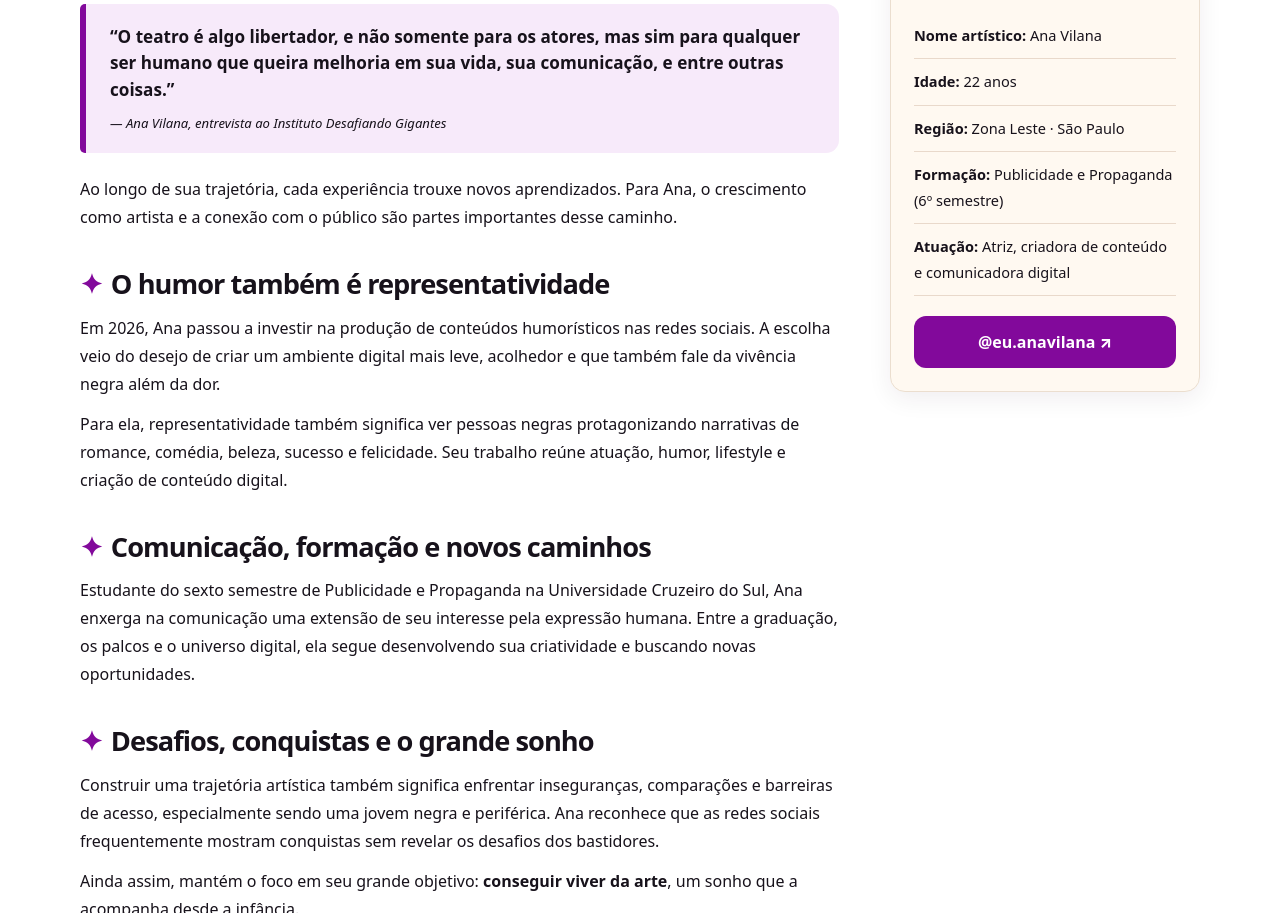
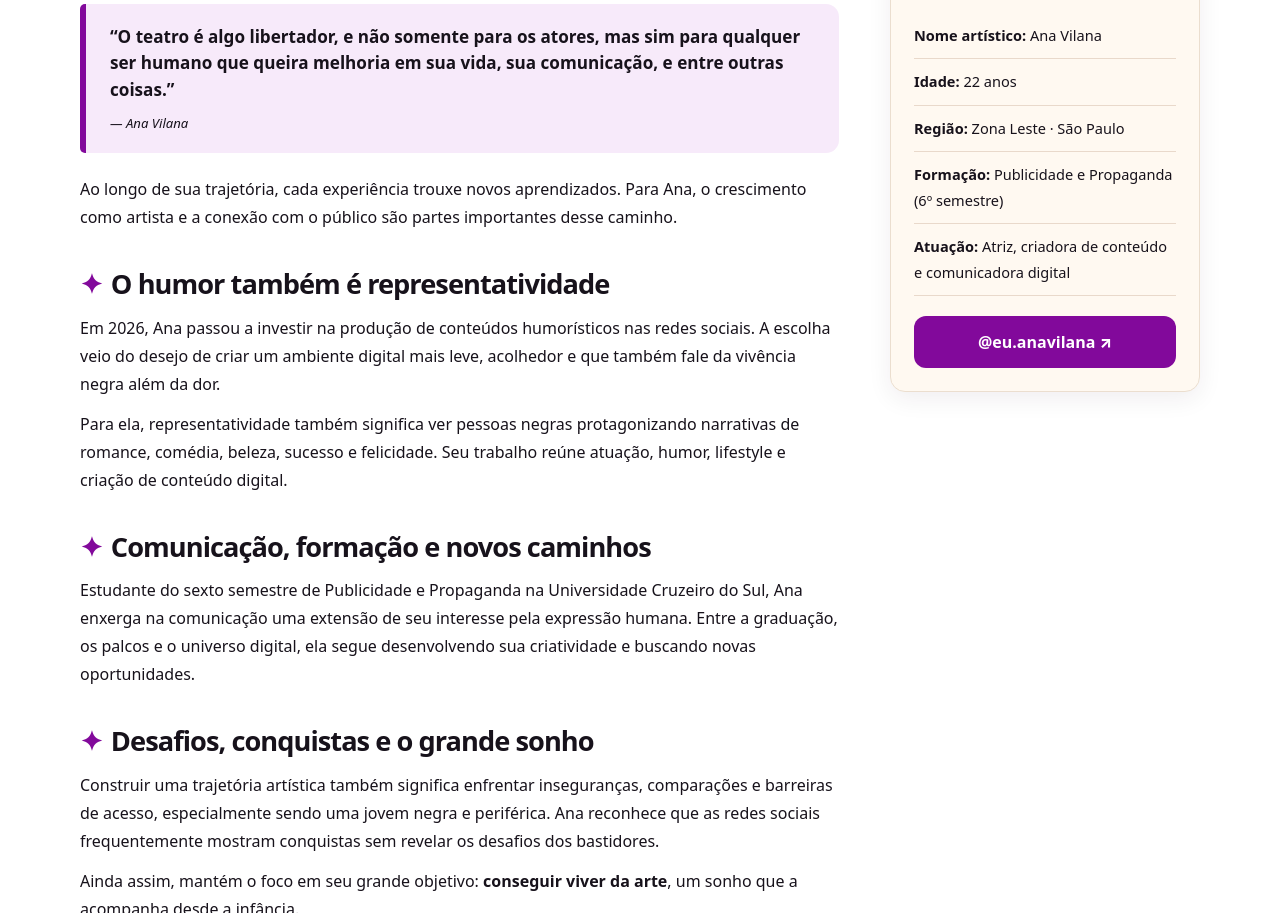
Before and after one commit to melanysi/institutoidg, a plain HTML site: page ana-vilana.html in a window 1280 px wide. Shown: the part 1455-2368 px from the top of the page. Drawn offline with Linux system fonts and the light colour scheme.

Commit message:
Padroniza crédito de citações sem referência à entrevista

```diff
--- a/ana-vilana.html
+++ b/ana-vilana.html
@@ -20,7 +20,7 @@ footer{background:#17121b;color:#eee;padding:22px 0;font-size:.85rem}footer a{co
 <main class="wrap layout"><article class="story">
 <p>Aos 22 anos, Ana Karolyna, conhecida artisticamente como <strong>Ana Vilana</strong>, já acumula 11 anos de trajetória no universo artístico. Moradora da Zona Leste de São Paulo, ela encontrou na arte uma forma de se expressar, construir sua identidade e ampliar possibilidades profissionais.</p>
 <h2>Da dança ao teatro: uma história construída pela arte</h2><p>O primeiro contato de Ana com o universo artístico aconteceu ainda na infância, por meio da dança. Foi a partir dela que descobriu outras formas de expressão, até encontrar no teatro um espaço de liberdade, desenvolvimento e realização pessoal.</p>
-<blockquote>“O teatro é algo libertador, e não somente para os atores, mas sim para qualquer ser humano que queira melhoria em sua vida, sua comunicação, e entre outras coisas.”<cite>— Ana Vilana, entrevista ao Instituto Desafiando Gigantes</cite></blockquote>
+<blockquote>“O teatro é algo libertador, e não somente para os atores, mas sim para qualquer ser humano que queira melhoria em sua vida, sua comunicação, e entre outras coisas.”<cite>— Ana Vilana</cite></blockquote>
 <p>Ao longo de sua trajetória, cada experiência trouxe novos aprendizados. Para Ana, o crescimento como artista e a conexão com o público são partes importantes desse caminho.</p>
 <h2>O humor também é representatividade</h2><p>Em 2026, Ana passou a investir na produção de conteúdos humorísticos nas redes sociais. A escolha veio do desejo de criar um ambiente digital mais leve, acolhedor e que também fale da vivência negra além da dor.</p><p>Para ela, representatividade também significa ver pessoas negras protagonizando narrativas de romance, comédia, beleza, sucesso e felicidade. Seu trabalho reúne atuação, humor, lifestyle e criação de conteúdo digital.</p>
 <h2>Comunicação, formação e novos caminhos</h2><p>Estudante do sexto semestre de Publicidade e Propaganda na Universidade Cruzeiro do Sul, Ana enxerga na comunicação uma extensão de seu interesse pela expressão humana. Entre a graduação, os palcos e o universo digital, ela segue desenvolvendo sua criatividade e buscando novas oportunidades.</p>
```
